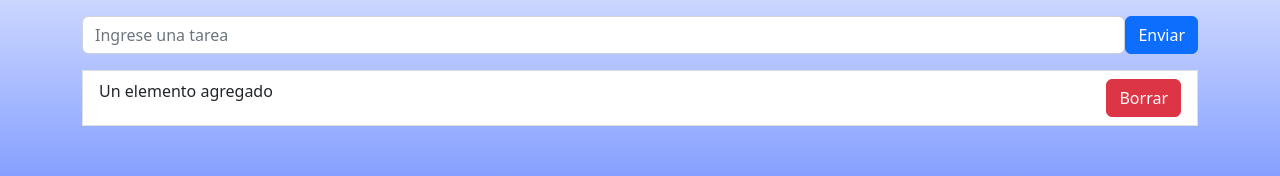
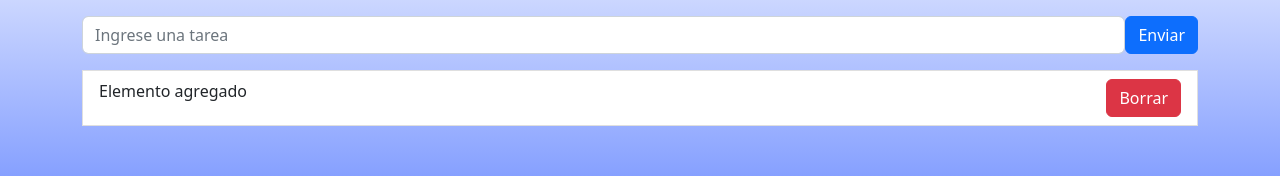
Before and after one commit to MauroDiazSantilli/EjercicioReact4, a React (Vite) app: page / in a window 1280 px wide. Shown: the part 132-308 px from the top of the page. Built offline with nearby package versions, Linux system fonts and the light colour scheme.

Commit message:
Corrigiendo tipografia

```diff
--- a/src/components/ItemTarea.jsx
+++ b/src/components/ItemTarea.jsx
@@ -4,7 +4,7 @@ const ItemTarea = () => {
     return (
         <div>
             <ListGroup.Item className="d-flex justify-content-between">
-                Un elemento agregado
+                Elemento agregado
                 <Button variant="danger">Borrar</Button>
             </ListGroup.Item>
         </div>
```
